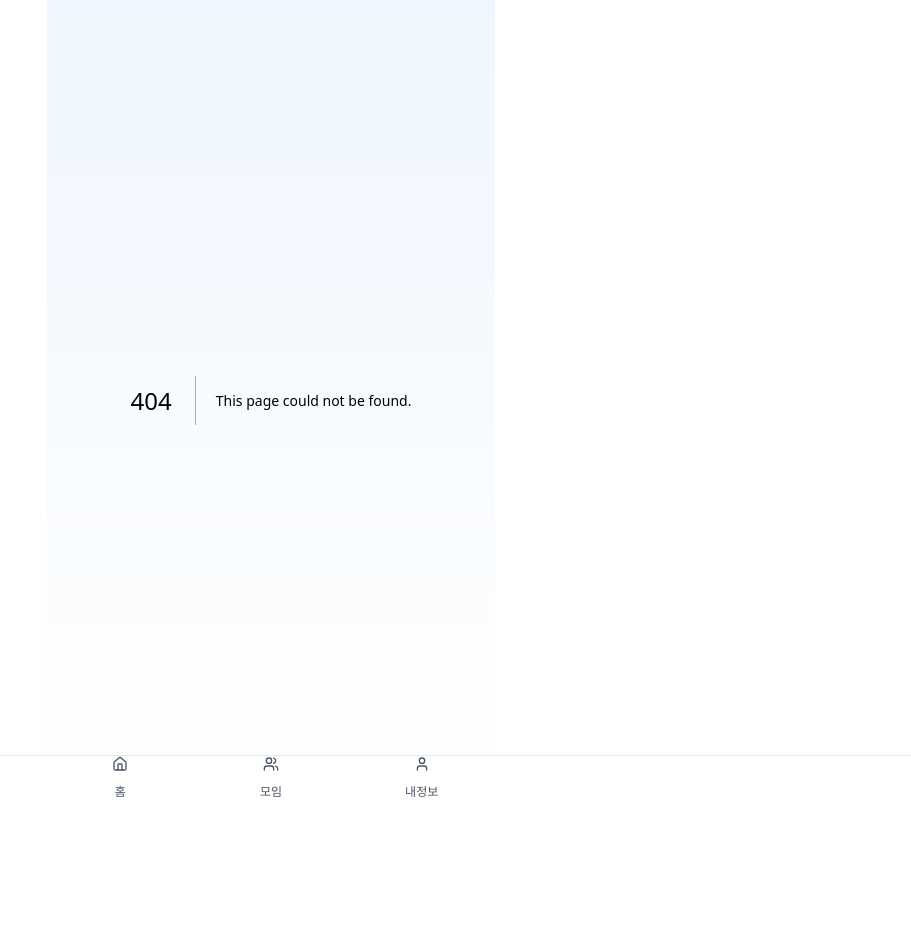
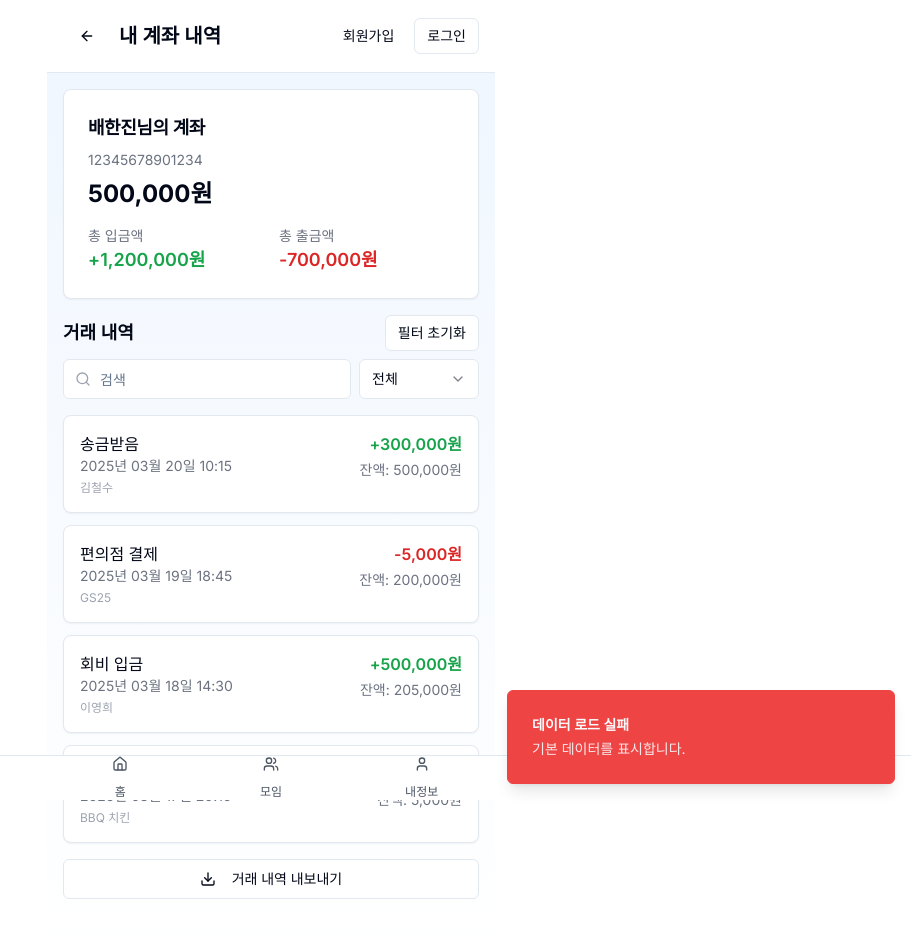
Before and after one commit to MOI-MOA/MOIMOA, a Next.js app in the folder client/: page /profile/account-history in a window 1280 px wide. Before the commit this address had no page. Shown: the top 938 px of the page, without its empty margins (369-1280 px from the left). Before the commit the page ends 800 px from the top, so only its background shows below. Built offline with nearby package versions, Linux system fonts and the light colour scheme; no server answers.

Commit message:
test: 브랜치 삭제 실험

```diff
--- /dev/null
+++ b/client/app/profile/account-history/page.tsx
@@ -0,0 +1,236 @@
+"use client"
+
+import React, { use, useState, useEffect } from "react"
+import { useRouter } from "next/navigation"
+import { format } from "date-fns"
+import { ko } from "date-fns/locale"
+import { CalendarIcon, Download, Search } from "lucide-react"
+import { Header } from "@/components/Header"
+import { Card, CardContent, CardHeader, CardTitle } from "@/components/ui/card"
+import { Button } from "@/components/ui/button"
+import { Input } from "@/components/ui/input"
+import { Select, SelectContent, SelectItem, SelectTrigger, SelectValue } from "@/components/ui/select"
+import { Popover, PopoverContent, PopoverTrigger } from "@/components/ui/popover"
+import { Calendar } from "@/components/ui/calendar"
+import axios from "axios"
+import { toast } from "@/components/ui/use-toast"
+
+// 기본 데이터 타입 정의
+interface Transaction {
+  tradeDetail: string
+  tradeTime: string
+  trade_amount: number
+  trade_balance: number
+  trade_partener_name: string
+}
+
+interface AccountData {
+  gathering_name: string
+  gathering_account_no: number
+  gathering_account_balance: number
+  totaldeposit: number
+  totalWithdrawal: number
+  tradeList: Transaction[]
+}
+
+// 기본 데이터
+const DEFAULT_ACCOUNT_DATA: AccountData = {
+  gathering_name: "배한진",
+  gathering_account_no: 12345678901234,
+  gathering_account_balance: 500000,
+  totaldeposit: 1200000,
+  totalWithdrawal: 700000,
+  tradeList: [
+    {
+      tradeDetail: "송금받음",
+      tradeTime: "2025-03-20T10:15:30",
+      trade_amount: 300000,
+      trade_balance: 500000,
+      trade_partener_name: "김철수"
+    },
+    {
+      tradeDetail: "편의점 결제",
+      tradeTime: "2025-03-19T18:45:10",
+      trade_amount: -5000,
+      trade_balance: 200000,
+      trade_partener_name: "GS25"
+    },
+    {
+      tradeDetail: "회비 입금",
+      tradeTime: "2025-03-18T14:30:00",
+      trade_amount: 500000,
+      trade_balance: 205000,
+      trade_partener_name: "이영희"
+    },
+    {
+      tradeDetail: "음식점 결제",
+      tradeTime: "2025-03-17T20:10:25",
+      trade_amount: -70000,
+      trade_balance: 5000,
+      trade_partener_name: "BBQ 치킨"
+    }
+  ]
+}
+
+export default function AccountHistoryPage() {
+  const router = useRouter()
+  const [searchTerm, setSearchTerm] = useState("")
+  const [transactionType, setTransactionType] = useState("all")
+  const [accountData, setAccountData] = useState<AccountData>(DEFAULT_ACCOUNT_DATA)
+  const [isLoading, setIsLoading] = useState(true)
+
+  // API 데이터 가져오기
+  useEffect(() => {
+    const fetchAccountData = async () => {
+      try {
+        const response = await axios.get('/api/v1/account/history')
+        setAccountData(response.data)
+      } catch (error) {
+        console.error('계좌 내역을 불러오는데 실패했습니다:', error)
+        toast({
+          title: "데이터 로드 실패",
+          description: "기본 데이터를 표시합니다.",
+          variant: "destructive",
+        })
+        // 에러 시 기본 데이터 사용
+        setAccountData(DEFAULT_ACCOUNT_DATA)
+      } finally {
+        setIsLoading(false)
+      }
+    }
+
+    fetchAccountData()
+  }, [])
+
+  // 필터링된 거래 내역
+  const filteredTransactions = accountData.tradeList.filter((transaction) => {
+    // 검색어 필터링
+    const matchesSearch =
+      searchTerm === "" ||
+      transaction.tradeDetail.toLowerCase().includes(searchTerm.toLowerCase()) ||
+      transaction.trade_partener_name.toLowerCase().includes(searchTerm.toLowerCase())
+
+    // 거래 유형 필터링
+    const matchesType =
+      transactionType === "all" ||
+      (transactionType === "deposit" && transaction.trade_amount > 0) ||
+      (transactionType === "withdrawal" && transaction.trade_amount < 0)
+
+    return matchesSearch && matchesType
+  })
+
+  // 날짜/시간 포맷 함수
+  const formatDateTime = (dateTimeString: string) => {
+    const date = new Date(dateTimeString)
+    return format(date, "yyyy년 MM월 dd일 HH:mm", { locale: ko })
+  }
+
+  if (isLoading) {
+    return <div className="flex items-center justify-center h-screen">로딩 중...</div>
+  }
+
+  return (
+    <>
+      <Header title="내 계좌 내역" showBackButton />
+      <main className="flex-1 overflow-auto p-4 space-y-4 pb-16">
+        {/* 계좌 정보 */}
+        <Card>
+          <CardHeader className="pb-2">
+            <CardTitle className="text-lg">{accountData.gathering_name}님의 계좌</CardTitle>
+          </CardHeader>
+          <CardContent>
+            <p className="text-sm text-gray-500 mb-2">{accountData.gathering_account_no}</p>
+            <div className="text-2xl font-bold">{accountData.gathering_account_balance.toLocaleString()}원</div>
+            <div className="grid grid-cols-2 gap-4 mt-4">
+              <div>
+                <p className="text-sm text-gray-500">총 입금액</p>
+                <p className="text-lg font-semibold text-green-600">+{accountData.totaldeposit.toLocaleString()}원</p>
+              </div>
+              <div>
+                <p className="text-sm text-gray-500">총 출금액</p>
+                <p className="text-lg font-semibold text-red-600">-{accountData.totalWithdrawal.toLocaleString()}원</p>
+              </div>
+            </div>
+          </CardContent>
+        </Card>
+
+
+        {/* 필터 섹션 */}
+        <div className="space-y-2">
+          <div className="flex items-center justify-between">
+            <h2 className="text-lg font-semibold">거래 내역</h2>
+            <Button variant="outline" size="sm" onClick={() => {
+              setSearchTerm("")
+              setTransactionType("all")
+            }}>
+              필터 초기화
+            </Button>
+          </div>
+
+          <div className="flex space-x-2">
+            <div className="relative flex-1">
+              <Search className="absolute left-3 top-1/2 transform -translate-y-1/2 h-4 w-4 text-gray-400" />
+              <Input
+                className="pl-9"
+                placeholder="검색"
+                value={searchTerm}
+                onChange={(e) => setSearchTerm(e.target.value)}
+              />
+            </div>
+
+            <Select value={transactionType} onValueChange={setTransactionType}>
+              <SelectTrigger className="w-[120px]">
+                <SelectValue placeholder="유형" />
+              </SelectTrigger>
+              <SelectContent>
+                <SelectItem value="all">전체</SelectItem>
+                <SelectItem value="deposit">입금</SelectItem>
+                <SelectItem value="withdrawal">출금</SelectItem>
+              </SelectContent>
+            </Select>
+          </div>
+        </div>
+
+        {/* 거래 내역 목록 */}
+        <div className="space-y-3">
+          {filteredTransactions.length > 0 ? (
+            filteredTransactions.map((transaction, index) => (
+              <Card key={index} className="hover:shadow-sm transition-shadow">
+                <CardContent className="p-4">
+                  <div className="flex justify-between items-start">
+                    <div>
+                      <div className="font-medium">{transaction.tradeDetail}</div>
+                      <div className="text-sm text-gray-500">
+                        {formatDateTime(transaction.tradeTime)}
+                      </div>
+                      <div className="text-xs text-gray-400 mt-1">
+                        {transaction.trade_partener_name}
+                      </div>
+                    </div>
+                    <div className="text-right">
+                      <div className={`font-semibold ${transaction.trade_amount > 0 ? "text-green-600" : "text-red-600"}`}>
+                        {transaction.trade_amount > 0 ? "+" : ""}
+                        {transaction.trade_amount.toLocaleString()}원
+                      </div>
+                      <div className="text-sm text-gray-500 mt-1">
+                        잔액: {transaction.trade_balance.toLocaleString()}원
+                      </div>
+                    </div>
+                  </div>
+                </CardContent>
+              </Card>
+            ))
+          ) : (
+            <div className="text-center py-8 text-gray-500">거래 내역이 없습니다.</div>
+          )}
+        </div>
+
+        {/* 내보내기 버튼 */}
+        <Button variant="outline" className="w-full">
+          <Download className="h-4 w-4 mr-2" />
+          거래 내역 내보내기
+        </Button>
+      </main>
+    </>
+  )
+}
```
